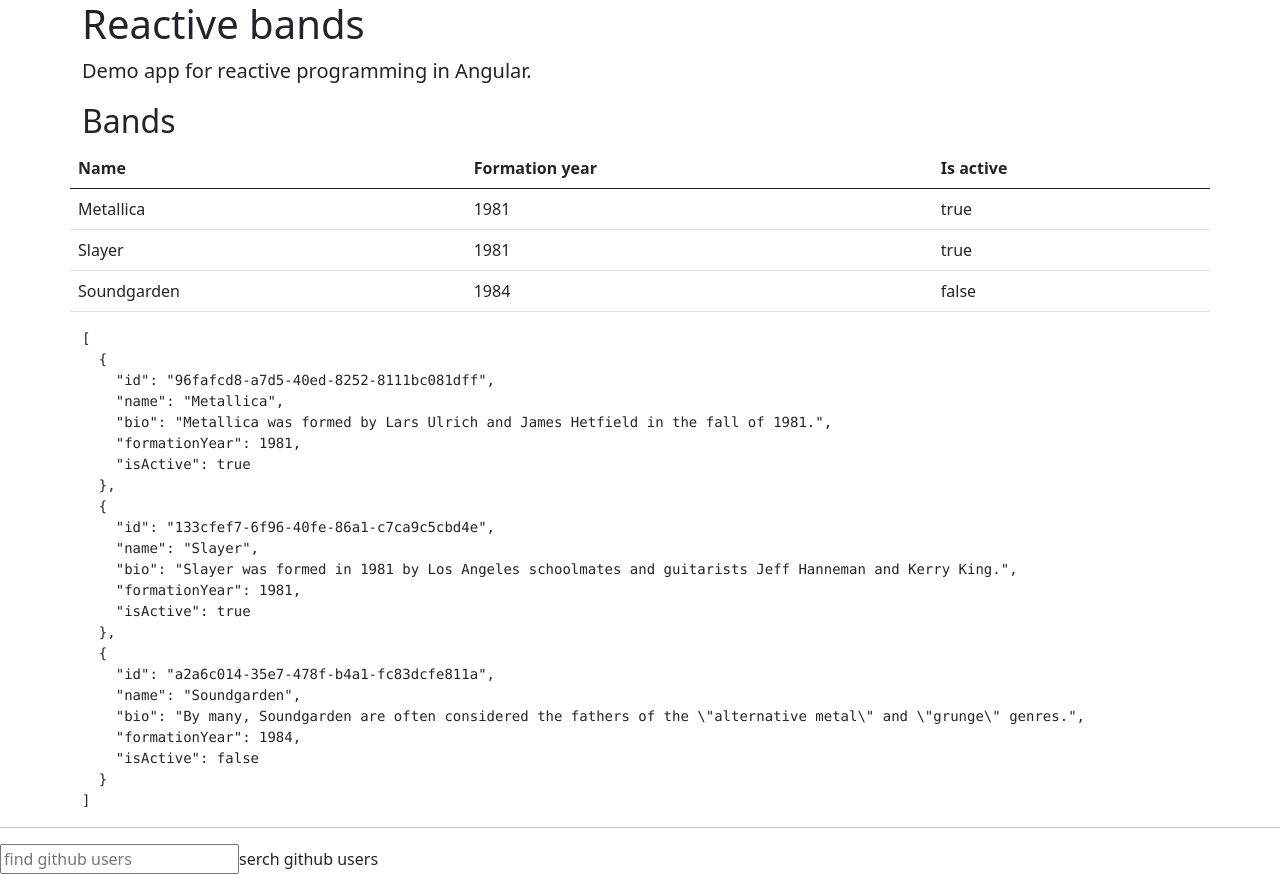
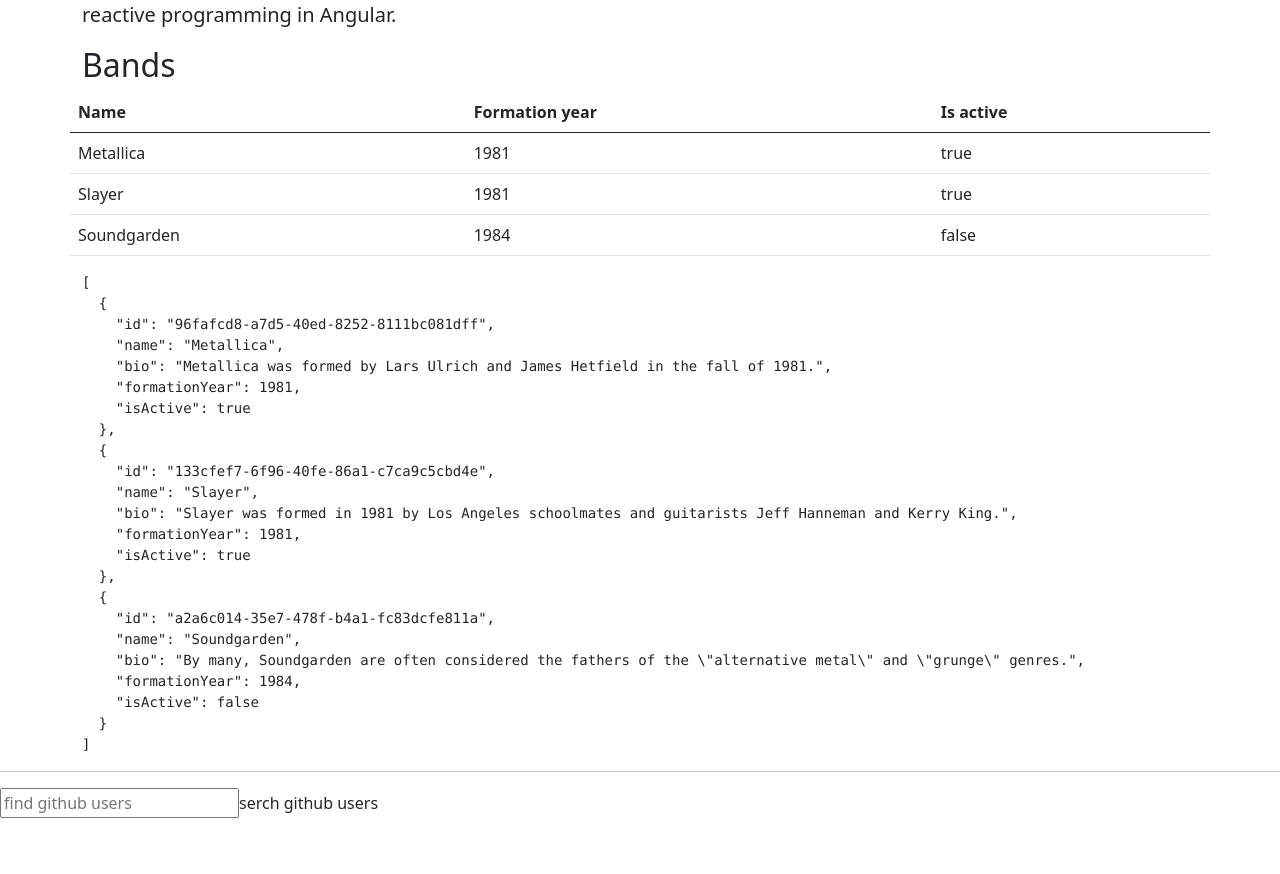
Before and after one commit to nolimitmaks/rock-music, an Angular app: page / in a window 1280 px wide. After the commit the page ends 818 px from the top, so only its background shows below. Built offline with nearby package versions, Linux system fonts and the light colour scheme.

Commit message:
Update app.component.html

```diff
--- a/src/app/app.component.html
+++ b/src/app/app.component.html
@@ -1,6 +1,5 @@
 <div class="container">
-  <h1>Reactive bands</h1>
-  <p class="lead">Demo app for reactive programming in Angular.</p>
+  <p class="lead">reactive programming in Angular.</p>
   <app-music-list></app-music-list>
 </div>
 
```
